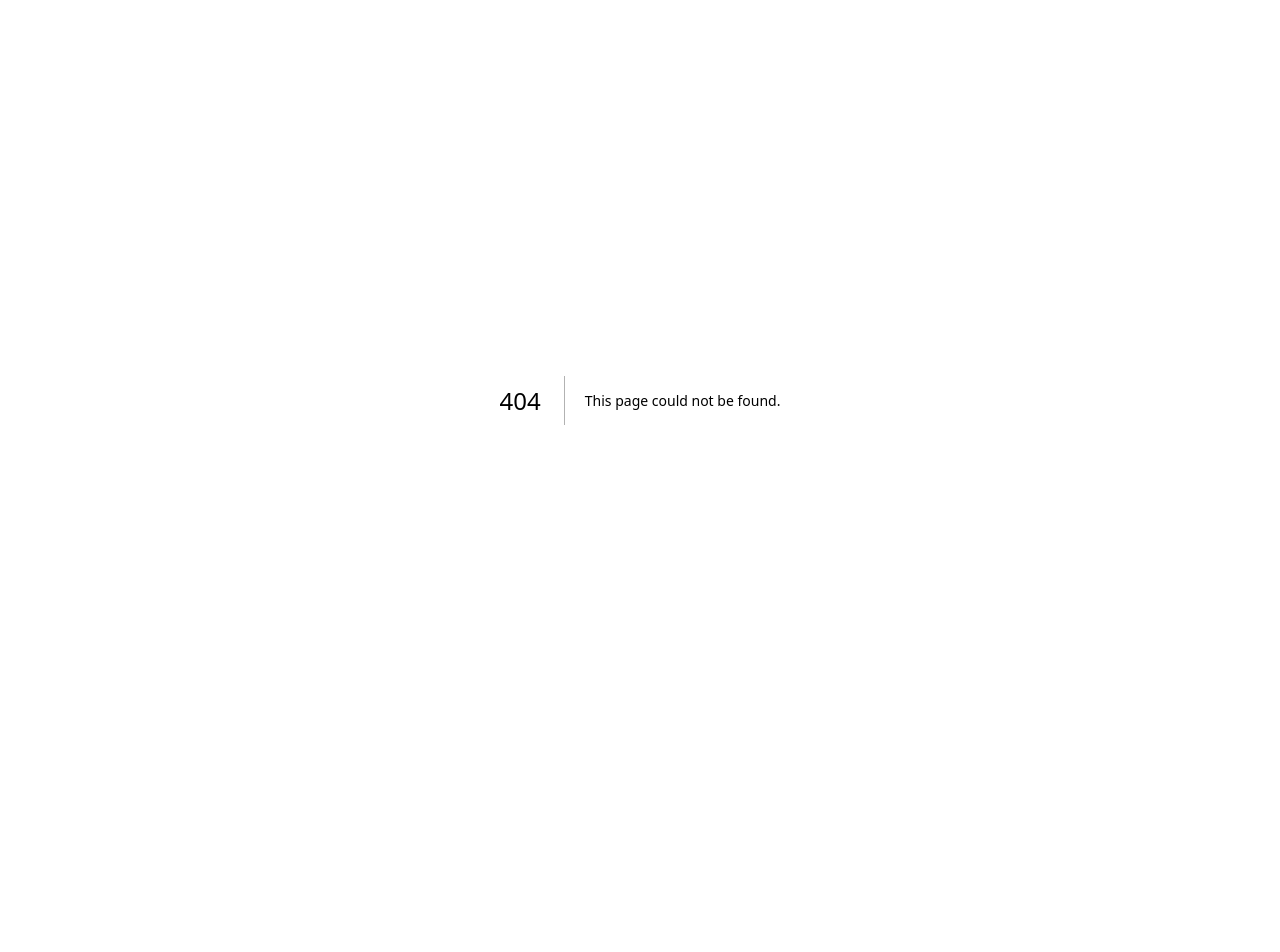
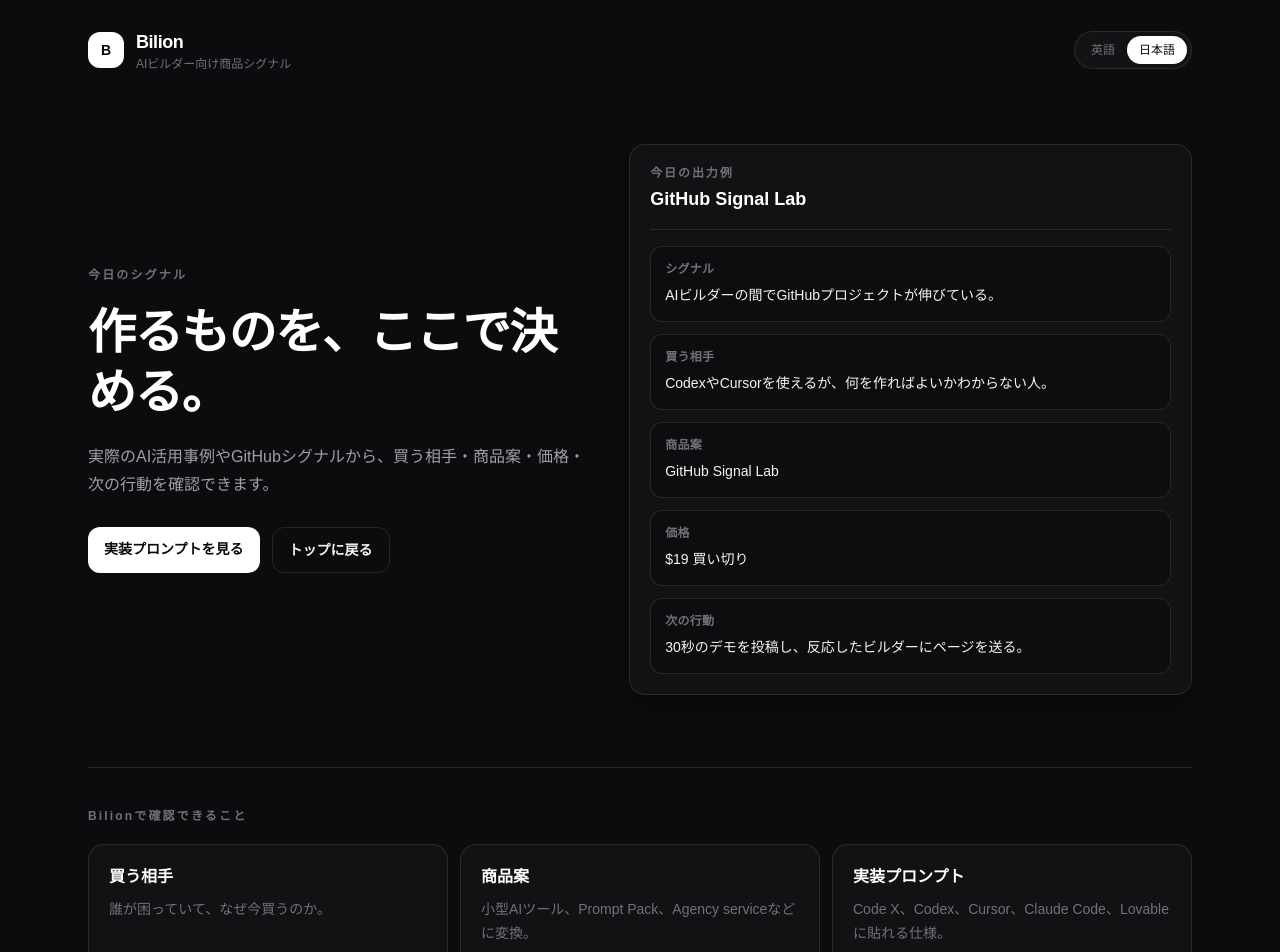
Before and after one commit to rireme33/bilion, a Next.js app: page /jp/app in a window 1280 px wide. Before the commit this address had no page. Shown: the top 952 px of the page. Before the commit the page ends 800 px from the top, so only its background shows below. Built offline with nearby package versions, Linux system fonts and the light colour scheme.

Commit message:
Add Japanese signal preview flow

```diff
--- /dev/null
+++ b/app/jp/app/page.tsx
@@ -0,0 +1,146 @@
+import Link from "next/link";
+
+const previewFields = [
+  ["シグナル", "AIビルダーの間でGitHubプロジェクトが伸びている。"],
+  ["買う相手", "CodexやCursorを使えるが、何を作ればよいかわからない人。"],
+  ["商品案", "GitHub Signal Lab"],
+  ["価格", "$19 買い切り"],
+  ["次の行動", "30秒のデモを投稿し、反応したビルダーにページを送る。"],
+];
+
+const cards = [
+  {
+    title: "買う相手",
+    text: "誰が困っていて、なぜ今買うのか。",
+  },
+  {
+    title: "商品案",
+    text: "小型AIツール、Prompt Pack、Agency serviceなどに変換。",
+  },
+  {
+    title: "実装プロンプト",
+    text: "Code X、Codex、Cursor、Claude Code、Lovableに貼れる仕様。",
+  },
+];
+
+function LanguageSwitch() {
+  return (
+    <div className="flex rounded-full border border-white/10 bg-white/[0.03] p-1 text-xs font-medium text-zinc-500">
+      <Link href="/app" className="rounded-full px-3 py-1.5 transition hover:text-white">
+        英語
+      </Link>
+      <span className="rounded-full bg-white px-3 py-1.5 text-zinc-950">日本語</span>
+    </div>
+  );
+}
+
+function ButtonLink({
+  href,
+  children,
+  variant = "primary",
+}: {
+  href: string;
+  children: React.ReactNode;
+  variant?: "primary" | "secondary";
+}) {
+  return (
+    <Link
+      href={href}
+      className={[
+        "rounded-xl px-4 py-3 text-center text-sm font-semibold transition",
+        variant === "primary"
+          ? "bg-white text-zinc-950 hover:bg-zinc-200"
+          : "border border-white/10 text-zinc-100 hover:bg-white/[0.04]",
+      ].join(" ")}
+    >
+      {children}
+    </Link>
+  );
+}
+
+export default function JapaneseSignalPreviewPage() {
+  return (
+    <main className="min-h-screen bg-[#0b0c0e] text-white">
+      <section className="mx-auto max-w-6xl px-5 py-5 sm:px-6 md:py-7">
+        <header className="flex items-center justify-between gap-4">
+          <Link href="/jp" className="group flex items-center gap-3">
+            <div className="flex h-9 w-9 items-center justify-center rounded-xl border border-white/10 bg-white text-sm font-black text-zinc-950">
+              B
+            </div>
+            <div>
+              <div className="text-lg font-black tracking-tight transition group-hover:text-zinc-200">
+                Bilion
+              </div>
+              <div className="text-xs text-zinc-500">AIビルダー向け商品シグナル</div>
+            </div>
+          </Link>
+          <LanguageSwitch />
+        </header>
+
+        <section className="grid gap-8 py-14 md:py-18 lg:grid-cols-[0.95fr_1.05fr] lg:items-center">
+          <div>
+            <div className="text-xs font-semibold tracking-[0.18em] text-zinc-500">
+              今日のシグナル
+            </div>
+            <h1 className="mt-5 max-w-2xl text-4xl font-semibold leading-tight tracking-tight md:text-5xl">
+              作るものを、ここで決める。
+            </h1>
+            <p className="mt-5 max-w-xl text-base leading-7 text-zinc-400">
+              実際のAI活用事例やGitHubシグナルから、買う相手・商品案・価格・次の行動を確認できます。
+            </p>
+            <div className="mt-7 flex flex-col gap-3 sm:flex-row">
+              <ButtonLink href="/founder">実装プロンプトを見る</ButtonLink>
+              <ButtonLink href="/jp" variant="secondary">
+                トップに戻る
+              </ButtonLink>
+            </div>
+          </div>
+
+          <div className="rounded-2xl border border-white/10 bg-[#111214] p-5 shadow-xl shadow-black/20">
+            <div className="border-b border-white/10 pb-4">
+              <div className="text-xs font-semibold tracking-[0.16em] text-zinc-500">
+                今日の出力例
+              </div>
+              <h2 className="mt-1 text-lg font-semibold text-white">GitHub Signal Lab</h2>
+            </div>
+            <div className="mt-4 grid gap-3">
+              {previewFields.map(([label, value]) => (
+                <div key={label} className="rounded-xl border border-white/10 bg-black/25 p-3.5">
+                  <div className="text-xs font-semibold tracking-wide text-zinc-500">
+                    {label}
+                  </div>
+                  <div className="mt-1.5 text-sm leading-6 text-zinc-100">{value}</div>
+                </div>
+              ))}
+            </div>
+          </div>
+        </section>
+
+        <section className="border-t border-white/10 py-10">
+          <div className="mb-5">
+            <div className="text-xs font-semibold tracking-[0.18em] text-zinc-500">
+              Bilionで確認できること
+            </div>
+          </div>
+          <div className="grid gap-3 md:grid-cols-3">
+            {cards.map((card) => (
+              <div key={card.title} className="rounded-2xl border border-white/10 bg-[#111214] p-5">
+                <h2 className="text-base font-semibold text-white">{card.title}</h2>
+                <p className="mt-2 text-sm leading-6 text-zinc-500">{card.text}</p>
+              </div>
+            ))}
+          </div>
+        </section>
+
+        <section className="border-t border-white/10 py-12 text-center">
+          <h2 className="mx-auto max-w-2xl text-3xl font-semibold tracking-tight">
+            完成版の実装プロンプトを見る。
+          </h2>
+          <div className="mt-7 flex justify-center">
+            <ButtonLink href="/founder">実装プロンプトを見る</ButtonLink>
+          </div>
+        </section>
+      </section>
+    </main>
+  );
+}
--- a/app/jp/page.tsx
+++ b/app/jp/page.tsx
@@ -116,7 +116,7 @@
               Bilionは、実際のAI活用事例とGitHubシグナルから、買う相手、価格、検証手順、実装プロンプトを出します。
             </p>
             <div className="mt-7 flex flex-col gap-3 sm:flex-row">
-              <ButtonLink href="/app">今日のシグナルを見る</ButtonLink>
+              <ButtonLink href="/jp/app">今日のシグナルを見る</ButtonLink>
               <ButtonLink href="/founder" variant="secondary">
                 実装プロンプトを見る
               </ButtonLink>
@@ -173,7 +173,7 @@
             1つのシグナルから、1つ作る。
           </h2>
           <div className="mt-7 flex justify-center">
-            <ButtonLink href="/app">今日のシグナルを見る</ButtonLink>
+            <ButtonLink href="/jp/app">今日のシグナルを見る</ButtonLink>
           </div>
         </section>
       </section>
```
